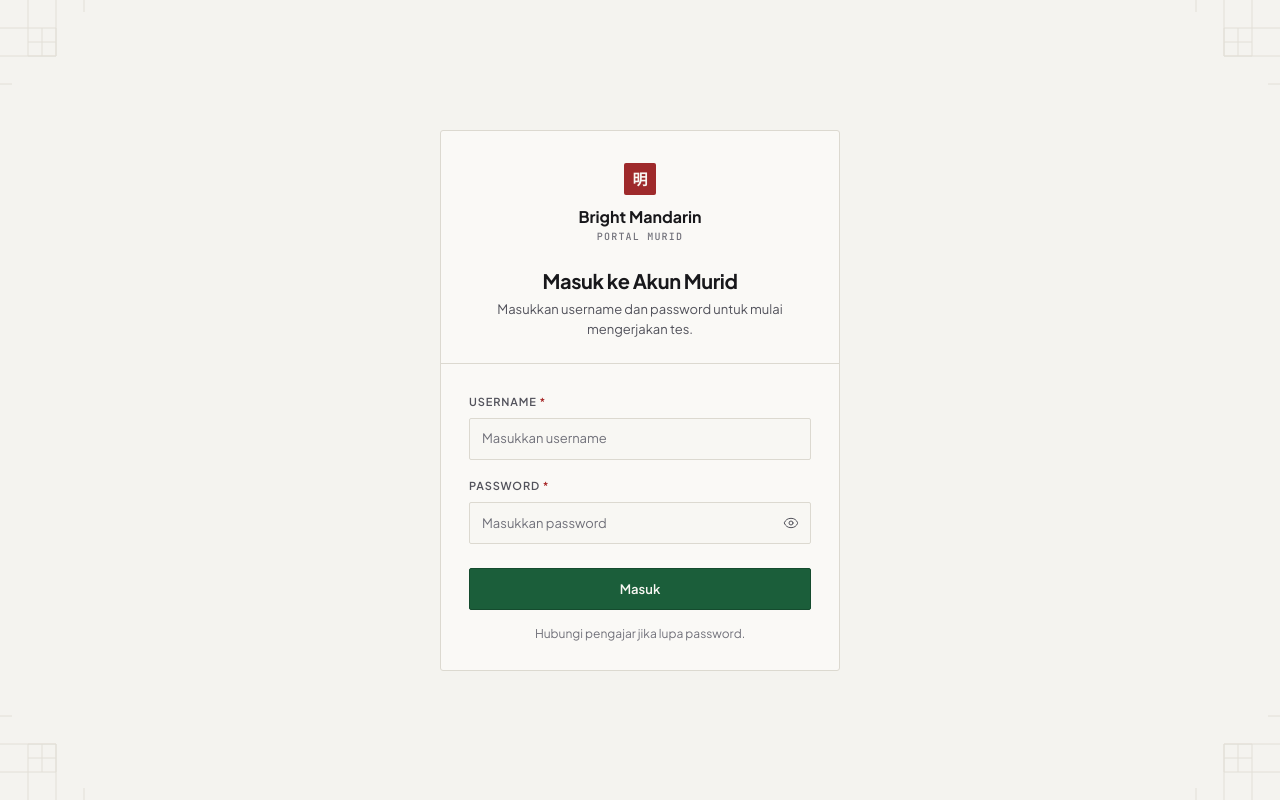
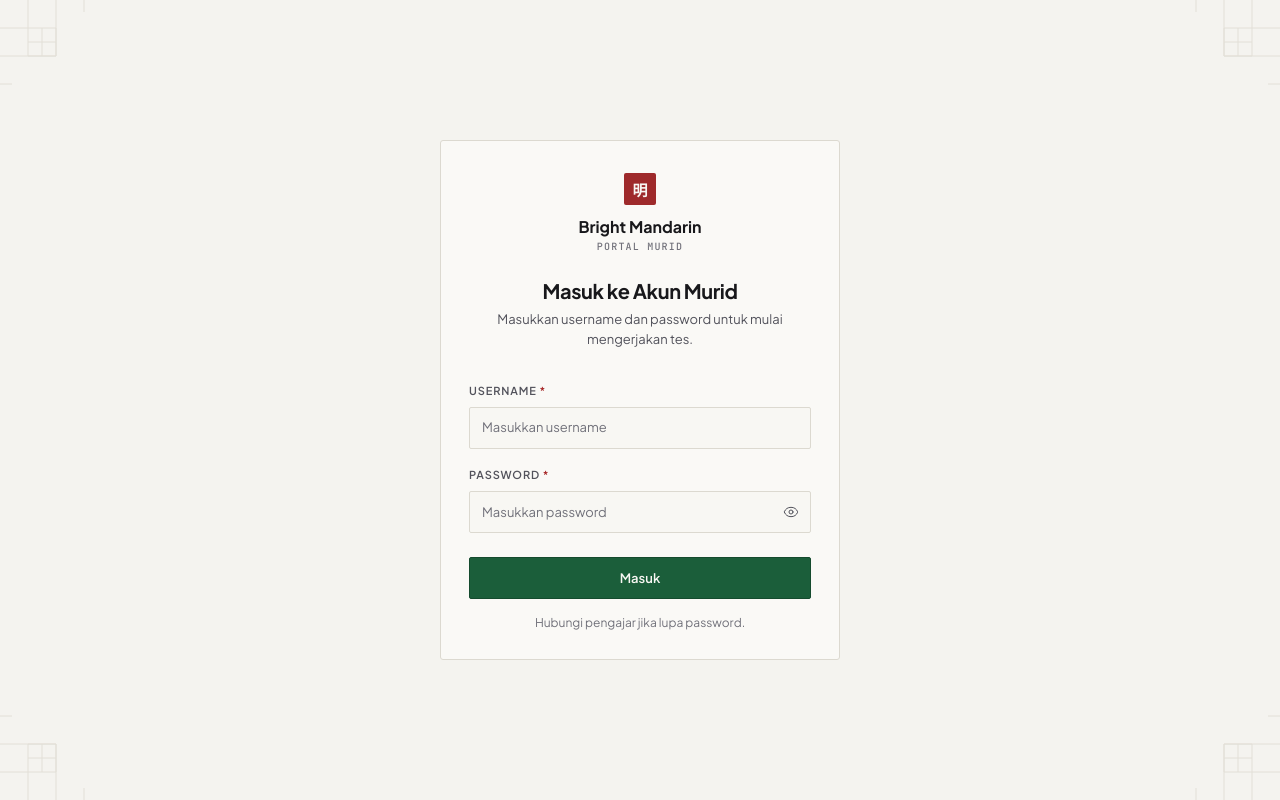
Before and after one commit to raflicodezidan/bright-mandarin-hsk, a Next.js app: page /login in a window 1280 px wide. Built offline with nearby package versions, Linux system fonts and the light colour scheme; no server answers.

Commit message:
style: hapus garis pembatas header form login

```diff
--- a/app/(auth)/login/login-form.tsx
+++ b/app/(auth)/login/login-form.tsx
@@ -17,7 +17,7 @@ export function LoginForm() {
   const [showPassword, setShowPassword] = React.useState(false);
 
   return (
-    <form action={action} className="flex flex-col gap-4 p-7">
+    <form action={action} className="flex flex-col gap-4 px-7 pb-7 pt-5">
       {state.error ? (
         <div
           role="alert"
--- a/app/(auth)/login/page.tsx
+++ b/app/(auth)/login/page.tsx
@@ -38,7 +38,7 @@ export default async function LoginPage() {
       <LatticeCorner className="bottom-0 left-0 -rotate-90" />
 
       <div className="relative w-full max-w-[400px] overflow-hidden rounded-[3px] border border-[#DCD9D0] bg-[#FAF9F6]">
-        <header className="flex flex-col items-center border-b border-[#DCD9D0] px-7 pb-6 pt-8 text-center">
+        <header className="flex flex-col items-center px-7 pb-3 pt-8 text-center">
           <span
             lang="zh-Hans"
             className="font-cjk flex size-8 items-center justify-center rounded-[2px] bg-[#9E2A2B] text-[15px] font-semibold leading-none text-[#F8F7F3]"
```
